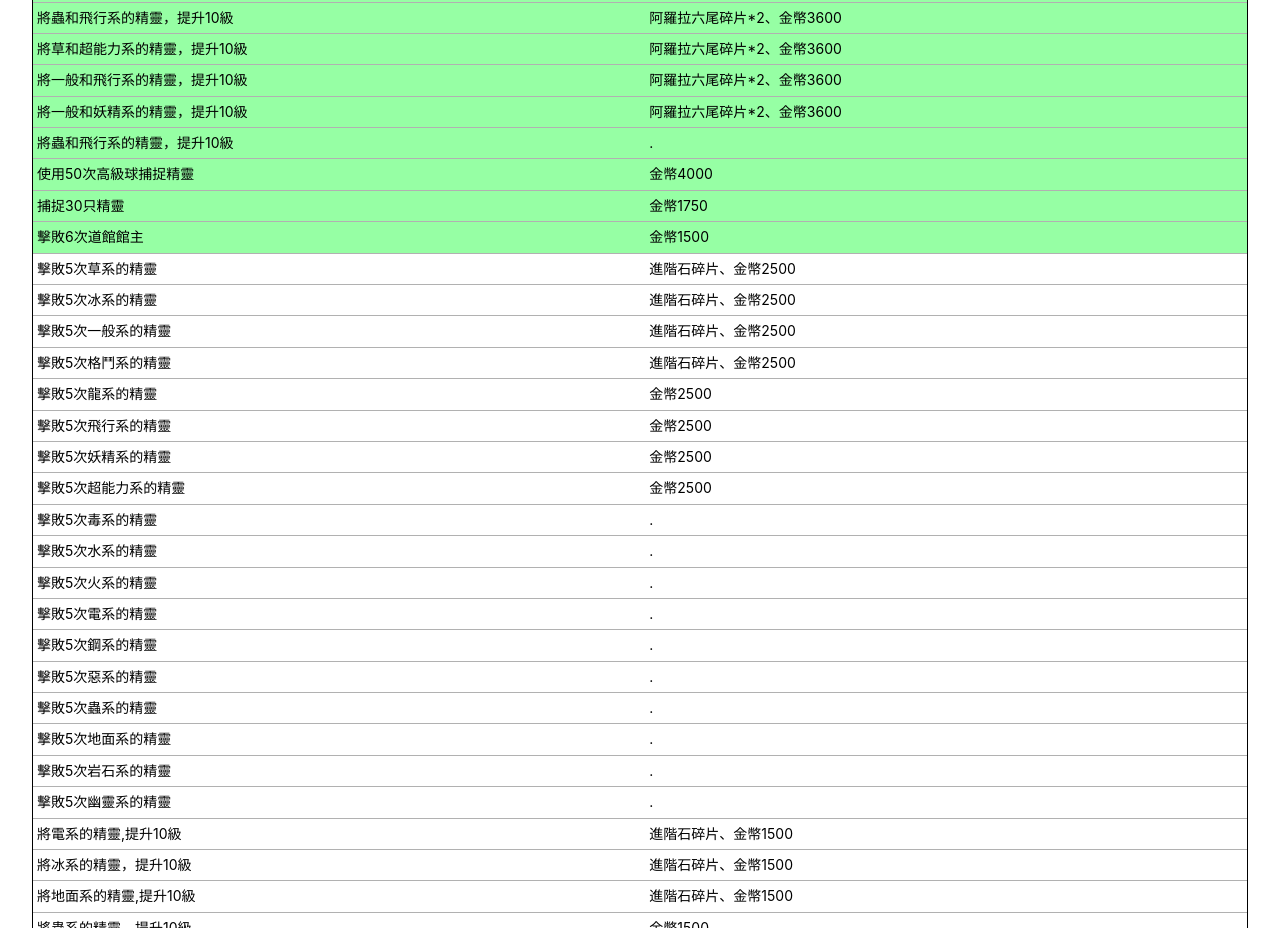
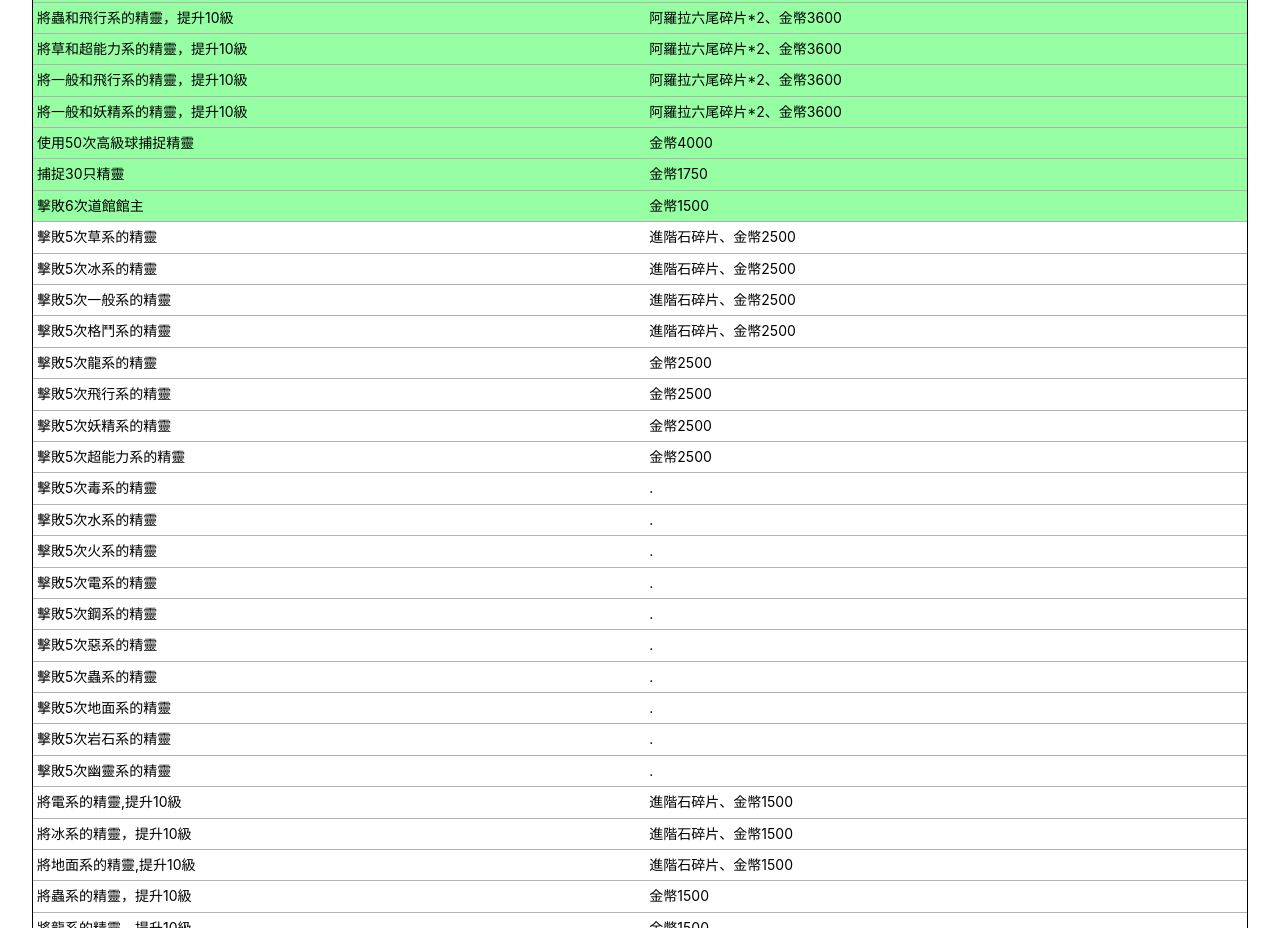
Before and after one commit to tom00502/pokemon-adventurer, a Vue app: page /fieldwork in a window 1280 px wide. Shown: the part 4780-5708 px from the top of the page. Built offline with nearby package versions, Linux system fonts and the light colour scheme; no server answers.

Commit message:
update data

```diff
--- a/src/views/fieldwork.vue
+++ b/src/views/fieldwork.vue
@@ -671,12 +671,6 @@ const table = [
         level: 'great',
     },
     {
-        work: '將蟲和飛行系的精靈，提升10級',
-        award: [],
-        level: 'great',
-        checkAward: false,
-    },
-    {
         work: '使用50次高級球捕捉精靈',
         award: ['金幣4000'],
         level: 'great',
```
